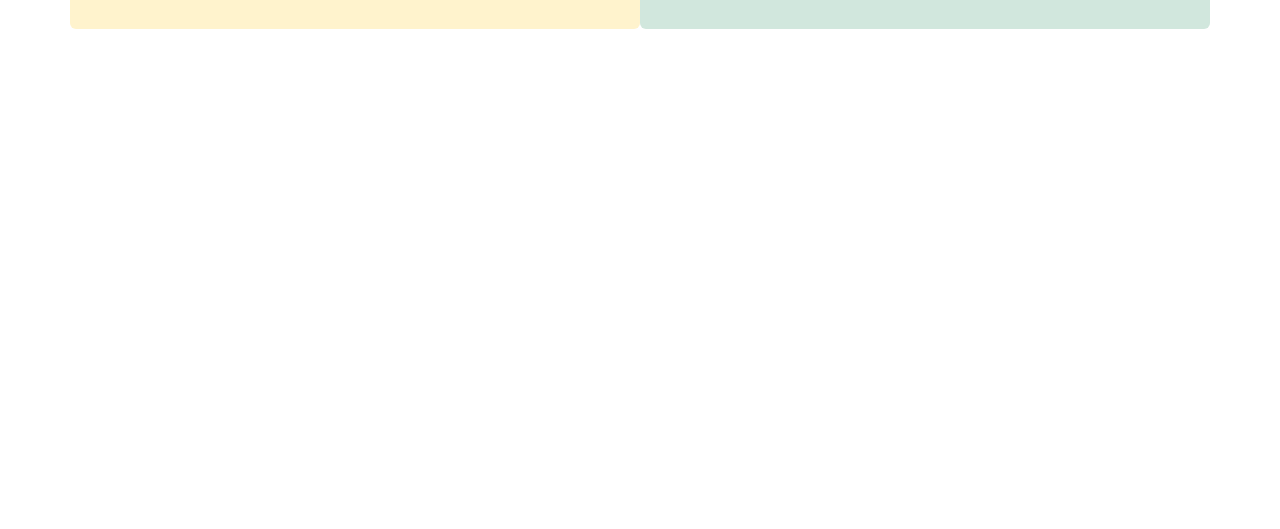
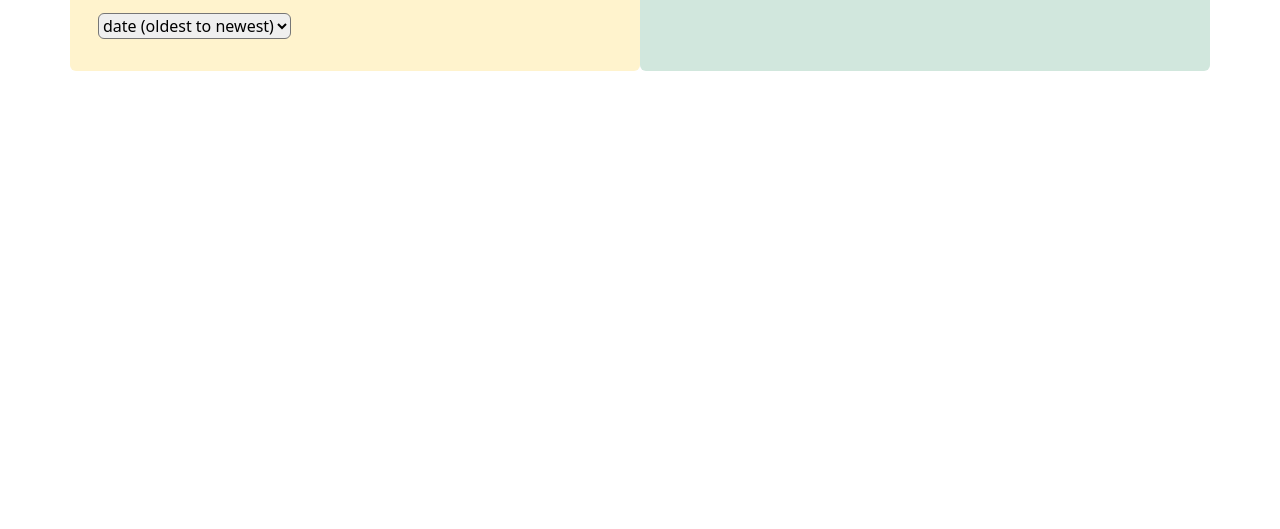
Before and after one commit to Youssef-S-Negm/todo, a plain HTML site: page index.html in a window 1280 px wide. Shown: the part 271-800 px from the top of the page. Drawn offline with nearby package versions, Linux system fonts and the light colour scheme.

Commit message:
update: added sort options

```diff
--- a/index.html
+++ b/index.html
@@ -42,6 +42,12 @@
                                 <i class="fa-solid fa-magnifying-glass text-light"></i>
                             </button>
                         </form>
+                        <select name="sort-option" id="sort-option" class="rounded mb-3">
+                            <option value="date-asc">date (oldest to newest)</option>
+                            <option value="date-desc">date (newest to oldest)</option>
+                            <option value="priority-asc">priority (low to high)</option>
+                            <option value="priority-desc">priority (high to low)</option>
+                        </select>
                     </div>
                 </section>
                 <section class="col-12 col-md-6 mb-3 bg-success-subtle rounded" id="completed-section">
```
